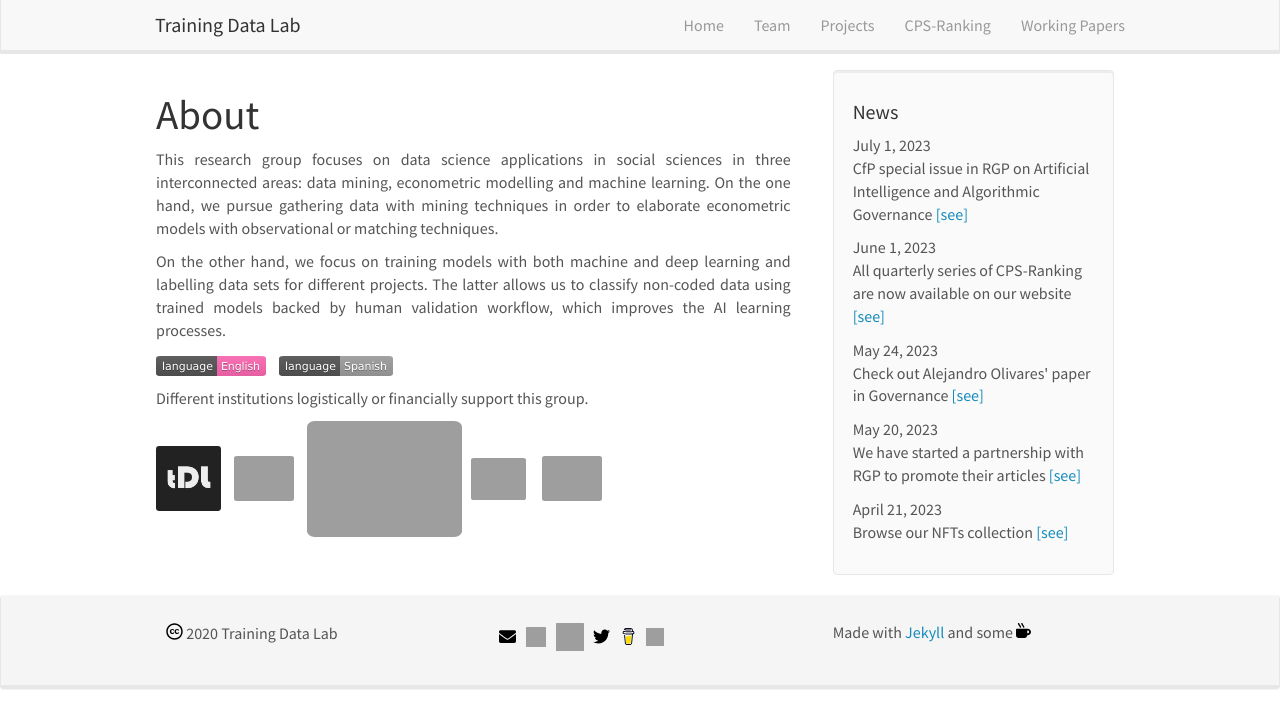
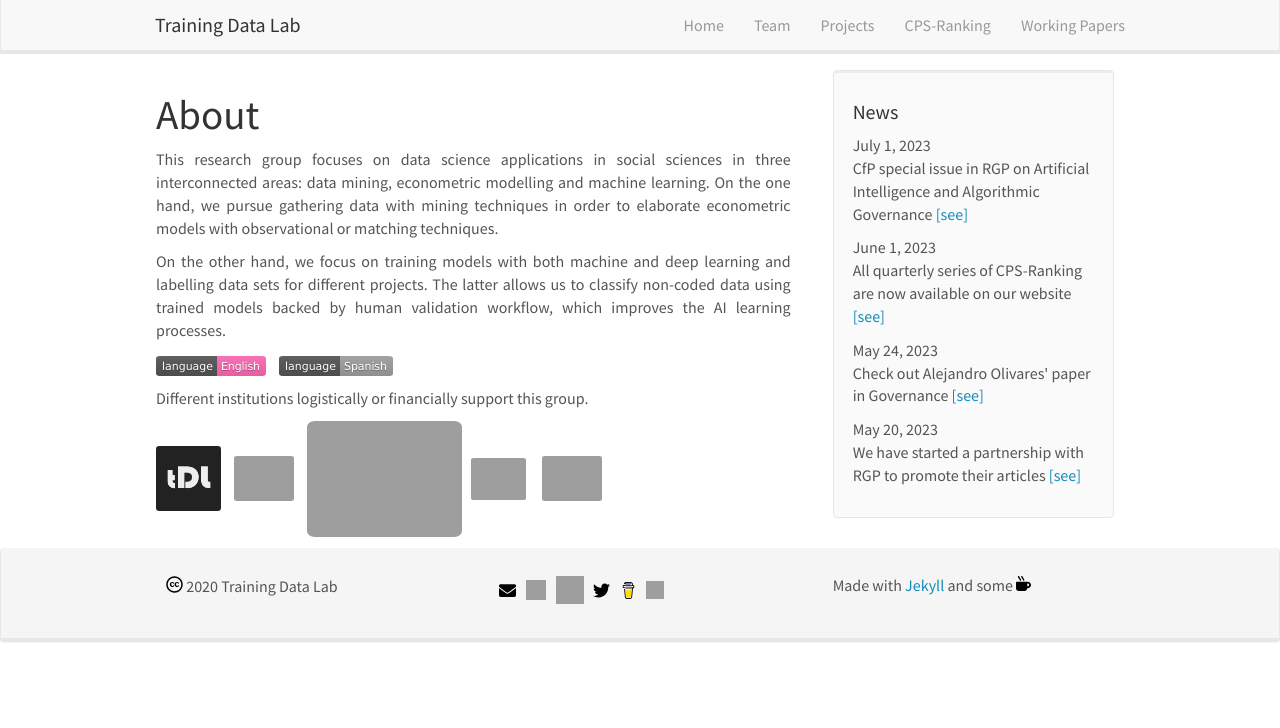
Before and after one commit to training-datalab/old-training-datalab.com, a Jekyll site: the page built from _pages/home.md, in a window 1280 px wide. Shown: the top 728 px of the page. Built offline with Jekyll 4.4.1, drawn with Linux system fonts in a browser that asks for light colours; nearby versions of some CDN libraries.

Commit message:
Update news.yml

```diff
--- a/_data/news.yml
+++ b/_data/news.yml
@@ -13,7 +13,3 @@
 - date: May 20, 2023
   headline: "We have started a partnership with RGP to promote their articles"
   newslink: <a href="https://revistas.uv.cl/index.php/rgp/index" target="_blank">[see]</a>
-
-- date: April 21, 2023
-  headline: "Browse our NFTs collection"
-  newslink: <a href="https://opensea.io/collection/tdatalab" target="_blank">[see]</a>
```
